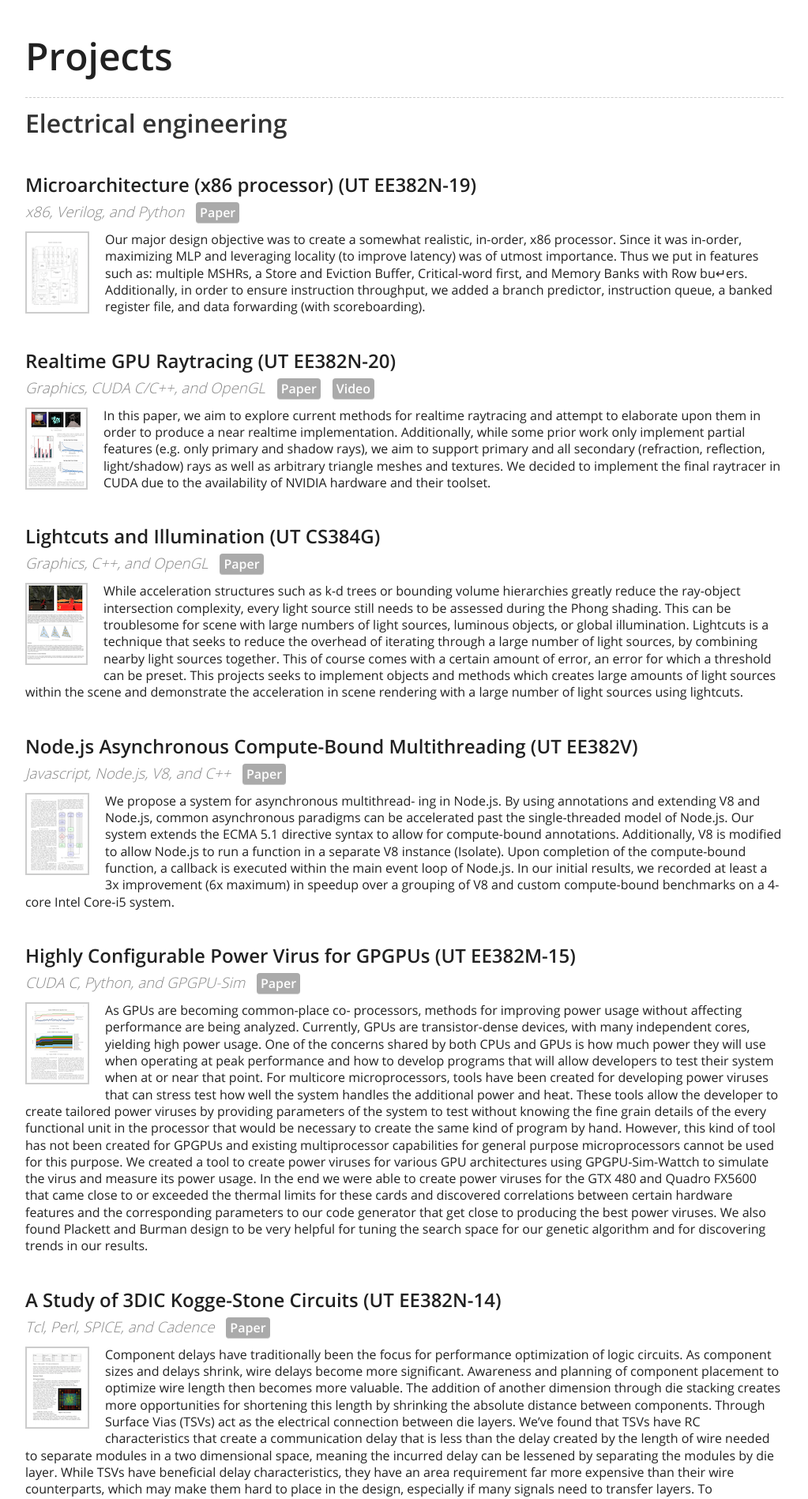
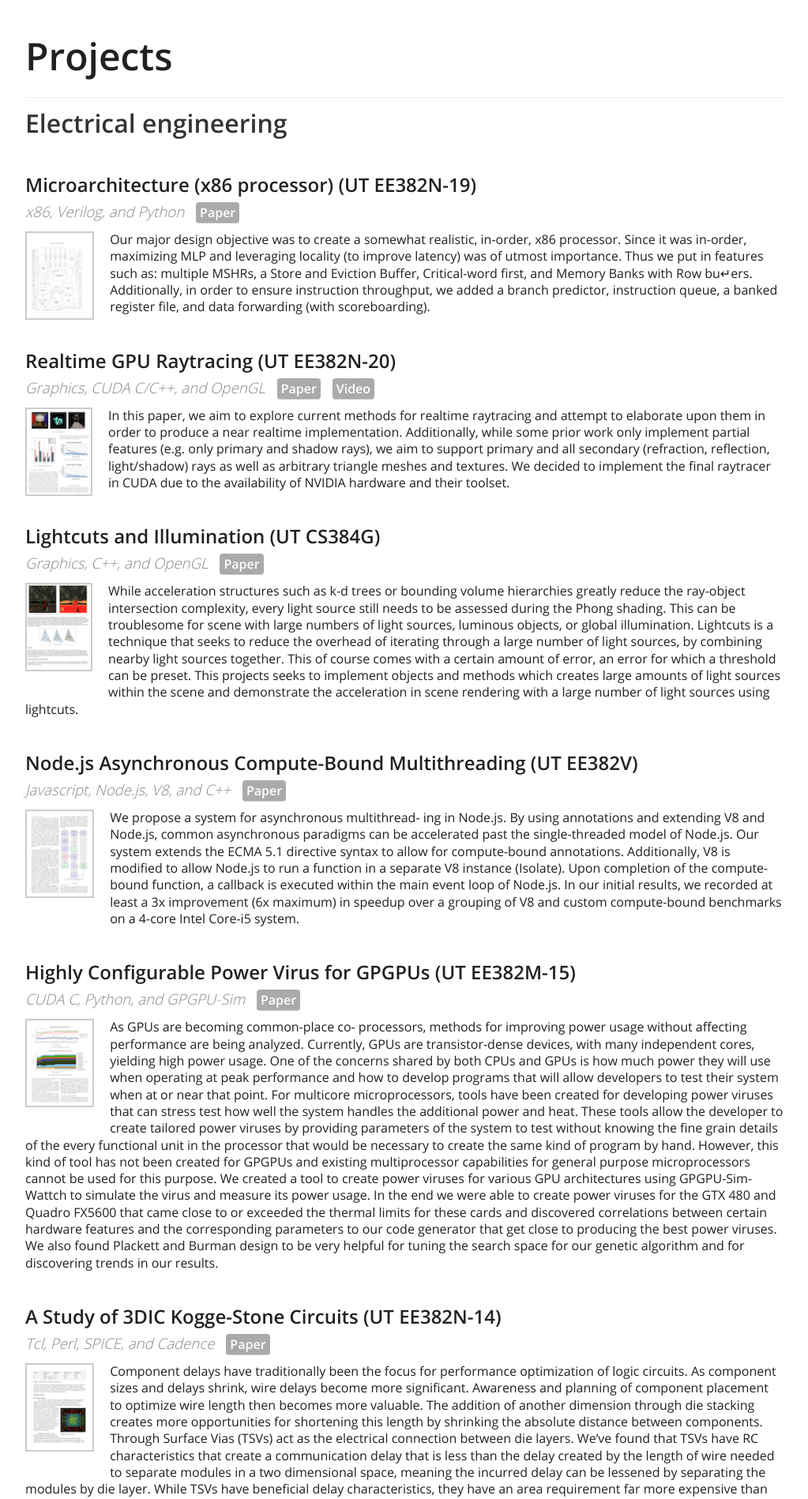
Before and after one commit to skimmmer/skimmmer.github.io, a Jekyll site: the page built from projects/index.html, in a window 1280 px wide. Shown: the part 362-2260 px from the top of the page at 79% size, without its empty margins (128-1151 px from the left). Built offline with Jekyll 4.4.1, drawn with Linux system fonts in a browser that asks for light colours; nearby versions of some CDN libraries.

Commit message:
Adjust some old styles

```diff
--- a/styles/main.css
+++ b/styles/main.css
@@ -184,7 +184,7 @@
 	font-size:24pt;
 	margin:10px 0;
 	padding-top:10px;
-	border-top:dashed 1px #CCC;
+	border-top:solid 1px #EEE;
 }
 
 h3
@@ -217,7 +217,7 @@
 	border:solid 2px #CCC;
 	margin-right:20px;
 	margin-bottom:20px;
-	height:100px;
+	height:108px;
 }
 
 .proj_tags {
@@ -280,7 +280,7 @@
 
 .page
 {
-	border-bottom:dashed 1px #CCC;
+	border-bottom:solid 1px #EEE;
 	padding-bottom:100px;
 	margin-bottom:100px;
 }
@@ -336,7 +336,7 @@
 .posts li .excerpt {
 	margin:15px 0;
 	font-size:12pt;
-	border-bottom:dashed 1px #CCC;
+	border-bottom:solid 1px #EEE;
 }
 
 .tags {
@@ -503,7 +503,7 @@
 {
 	font-size:2em;
 	margin:10px 0;
-	padding-top:10px;
+	padding-top:32px 0 10px 0;
 }
 
 h3
```
